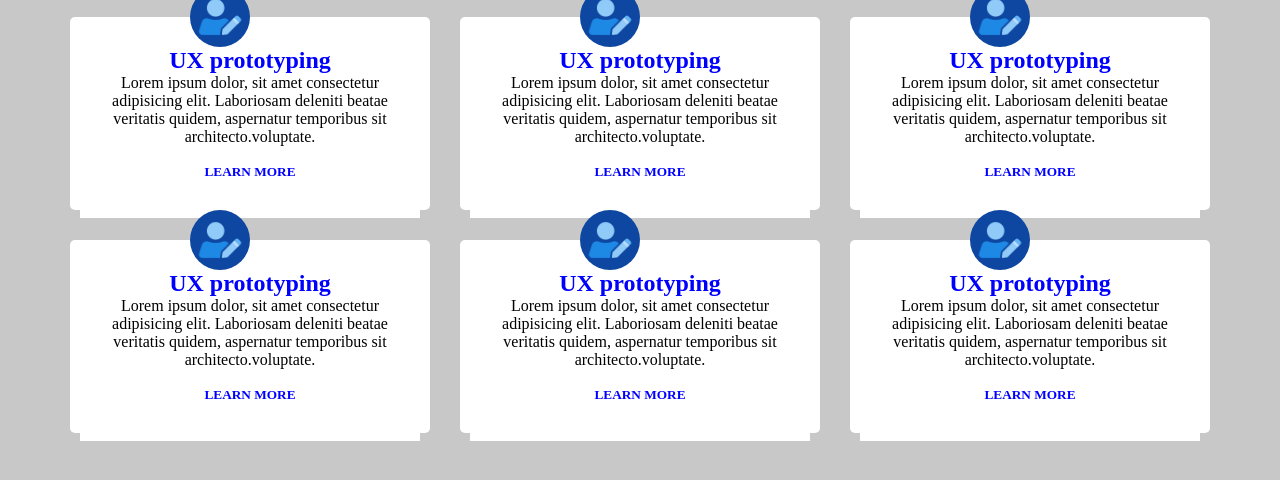
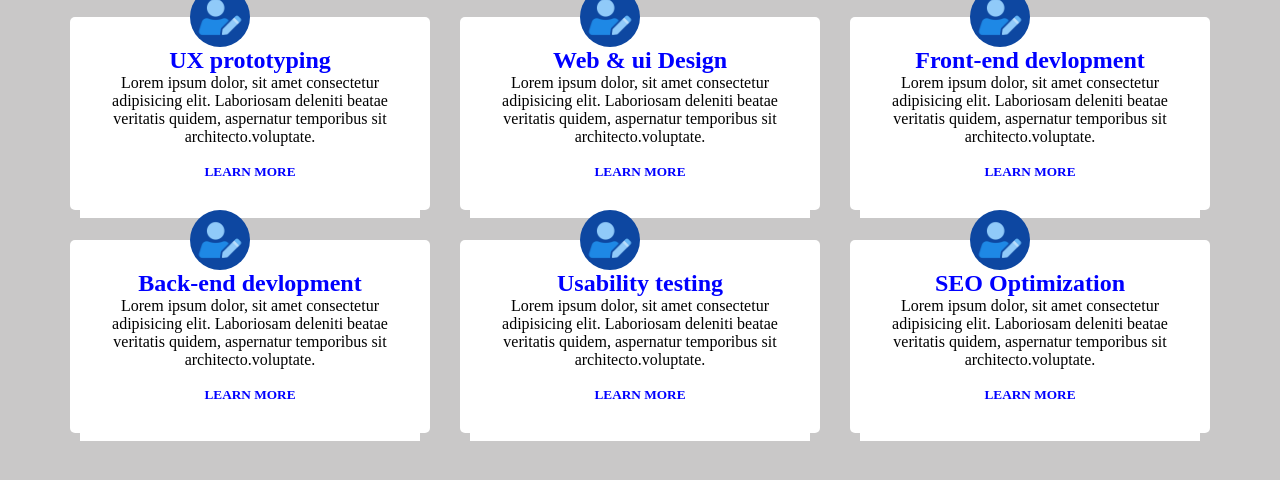
Before and after one commit to PRAKHAR-A-TRIPATHI/PRAKHAR-CSS, a plain HTML site: page 17-5task/task-2.html in a window 1280 px wide. Shown: the part 70-550 px from the top of the page. Drawn offline with Linux system fonts and the light colour scheme.

Commit message:
Update task-2.html

```diff
--- a/17-5task/task-2.html
+++ b/17-5task/task-2.html
@@ -89,7 +89,7 @@
               <img src="svg.png" alt="" />
             </div>
             <div class="box1">
-              <h2>UX prototyping</h2>
+              <h2>Web & ui Design</h2>
               <p>Lorem ipsum dolor, sit amet consectetur adipisicing elit. Laboriosam deleniti beatae veritatis quidem, aspernatur temporibus sit architecto.voluptate. </p> <br>
               <h5>LEARN MORE</h5>
             </div>
@@ -99,7 +99,7 @@
               <img src="svg.png" alt=""  />
             </div>
             <div class="box1">
-              <h2>UX prototyping</h2>
+              <h2>Front-end devlopment</h2>
               <p>Lorem ipsum dolor, sit amet consectetur adipisicing elit. Laboriosam deleniti beatae veritatis quidem, aspernatur temporibus sit architecto.voluptate. </p> <br>
               <h5>LEARN MORE</h5>
             </div>
@@ -109,7 +109,7 @@
               <img src="svg.png" alt=""  />
             </div>
             <div class="box1">
-              <h2>UX prototyping</h2>
+              <h2>Back-end devlopment</h2>
               <p>Lorem ipsum dolor, sit amet consectetur adipisicing elit. Laboriosam deleniti beatae veritatis quidem, aspernatur temporibus sit architecto.voluptate. </p> <br>
               <h5>LEARN MORE</h5>
             </div>
@@ -119,7 +119,7 @@
               <img src="svg.png" alt=""  />
             </div>
             <div class="box1">
-              <h2>UX prototyping</h2>
+              <h2>Usability testing</h2>
               <p>Lorem ipsum dolor, sit amet consectetur adipisicing elit. Laboriosam deleniti beatae veritatis quidem, aspernatur temporibus sit architecto.voluptate. </p> <br>
               <h5>LEARN MORE</h5>
             </div>
@@ -129,7 +129,7 @@
               <img src="svg.png" alt=""  />
             </div>
             <div class="box1">
-              <h2>UX prototyping</h2>
+              <h2>SEO Optimization</h2>
               <p>Lorem ipsum dolor, sit amet consectetur adipisicing elit. Laboriosam deleniti beatae veritatis quidem, aspernatur temporibus sit architecto.voluptate. </p> <br>
               <h5>LEARN MORE</h5>
             </div>
```
